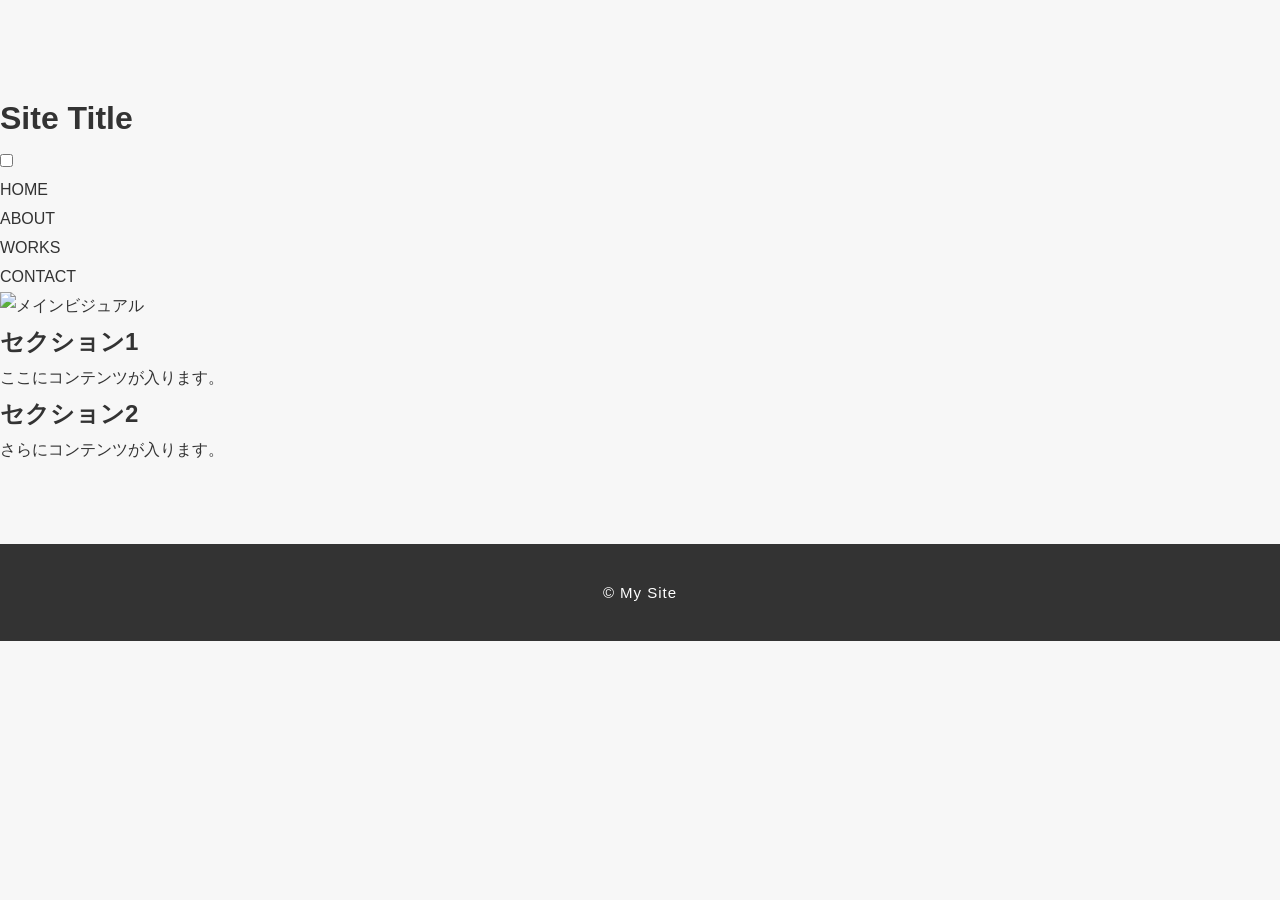
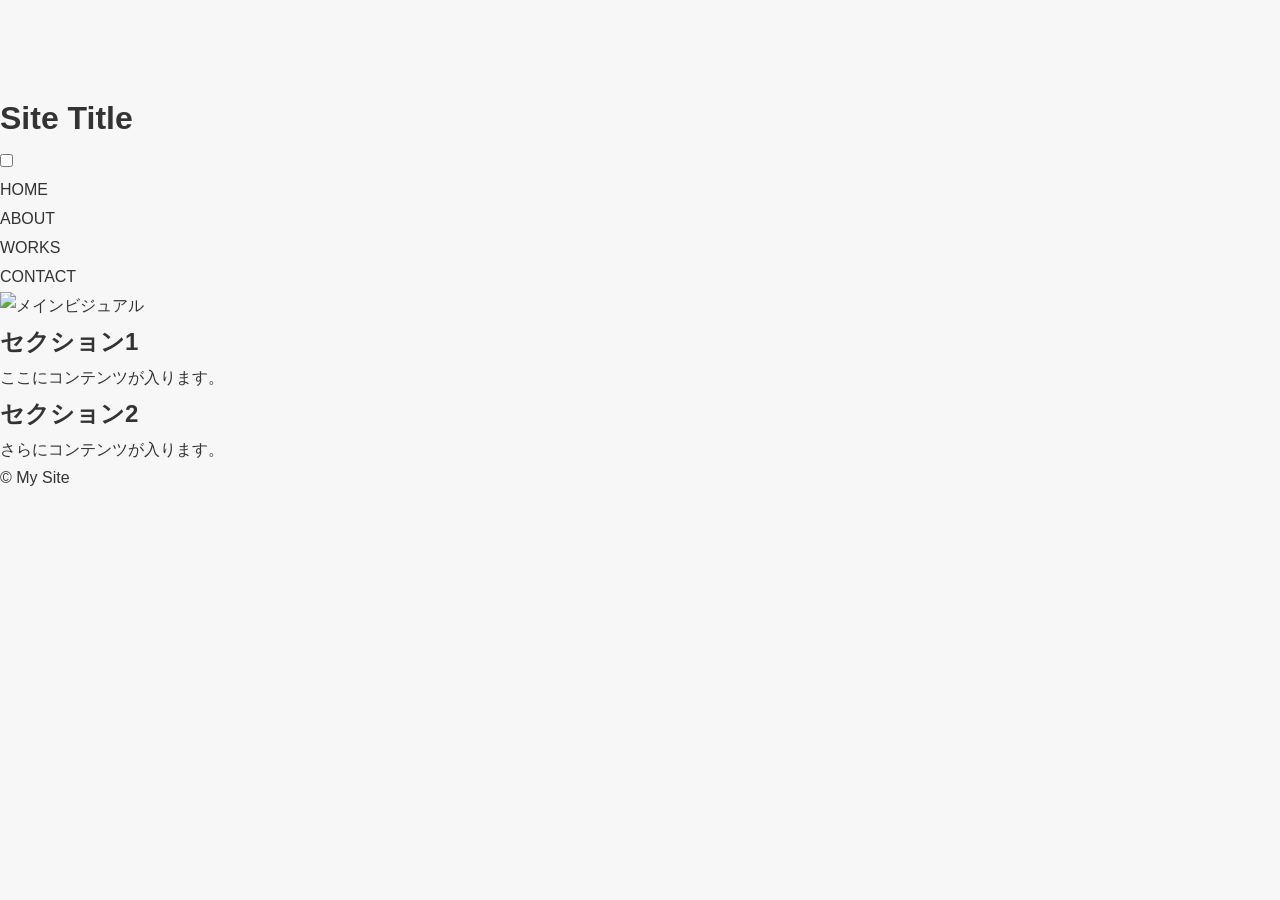

Update style.css

--- a/style.css
+++ b/style.css
@@ -39,10 +39,6 @@ a{
 
 }
 
-/* =====================================
-   Header
-===================================== */
-
 .header{
 
     position:fixed;
@@ -117,10 +113,6 @@ a{
     color:#fff;
 
 }
-
-/* =====================================
-   Hero
-===================================== */
 
 .hero{
 
@@ -214,10 +206,6 @@ a{
 
 }
 
-/* =====================================
-   Button
-===================================== */
-
 .buttons{
 
     display:flex;
@@ -268,10 +256,6 @@ a{
 
     }
 
-}/* =====================================
-   Gallery Title
-===================================== */
-
 .gallery-title{
 
     text-align:center;
@@ -296,9 +280,6 @@ a{
 
 }
 
-/* =====================================
-   Filter Button
-===================================== */
 
 .buttons{
 
@@ -348,10 +329,6 @@ a{
 
 }
 
-/* =====================================
-   Gallery
-===================================== */
-
 #gallery{
 
     width:90%;
@@ -368,9 +345,6 @@ a{
 
 }
 
-/* =====================================
-   Card
-===================================== */
 
 .card{
 
@@ -435,10 +409,6 @@ a{
 
 }
 
-/* =====================================
-   Modal
-===================================== */
-
 .modal{
 
     position:fixed;
@@ -473,9 +443,6 @@ a{
 
     display:flex;
 
-}/* =====================================
-   About Page
-===================================== */
 
 .about{
 
@@ -522,9 +489,6 @@ a{
 
 }
 
-/* =====================================
-   Footer
-===================================== */
 
 footer{
 
@@ -548,9 +512,6 @@ footer p{
 
 }
 
-/* =====================================
-   Animation
-===================================== */
 
 .card{
 
@@ -578,9 +539,6 @@ footer p{
 
 }
 
-/* =====================================
-   Responsive
-===================================== */
 
 @media(max-width:900px){
 
